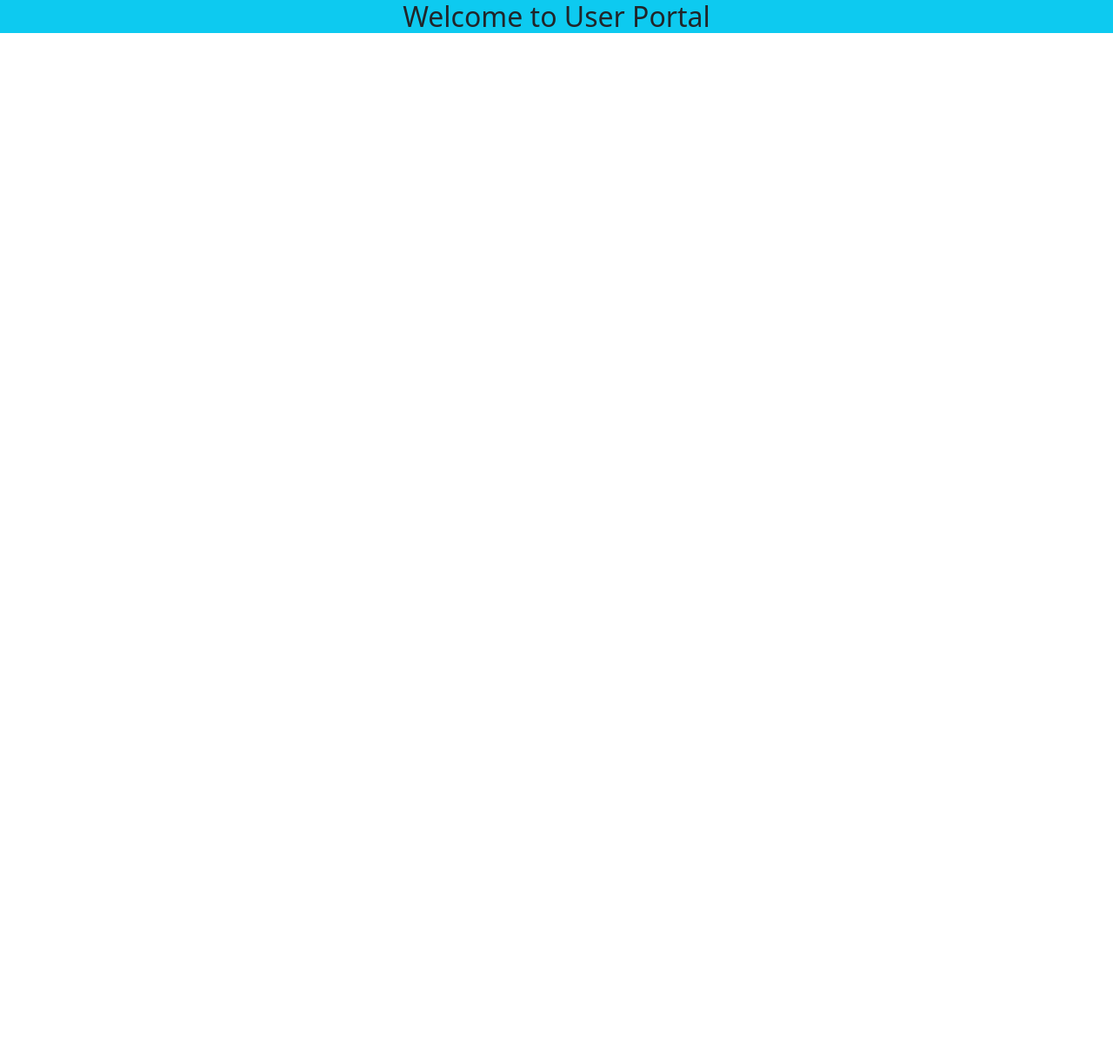
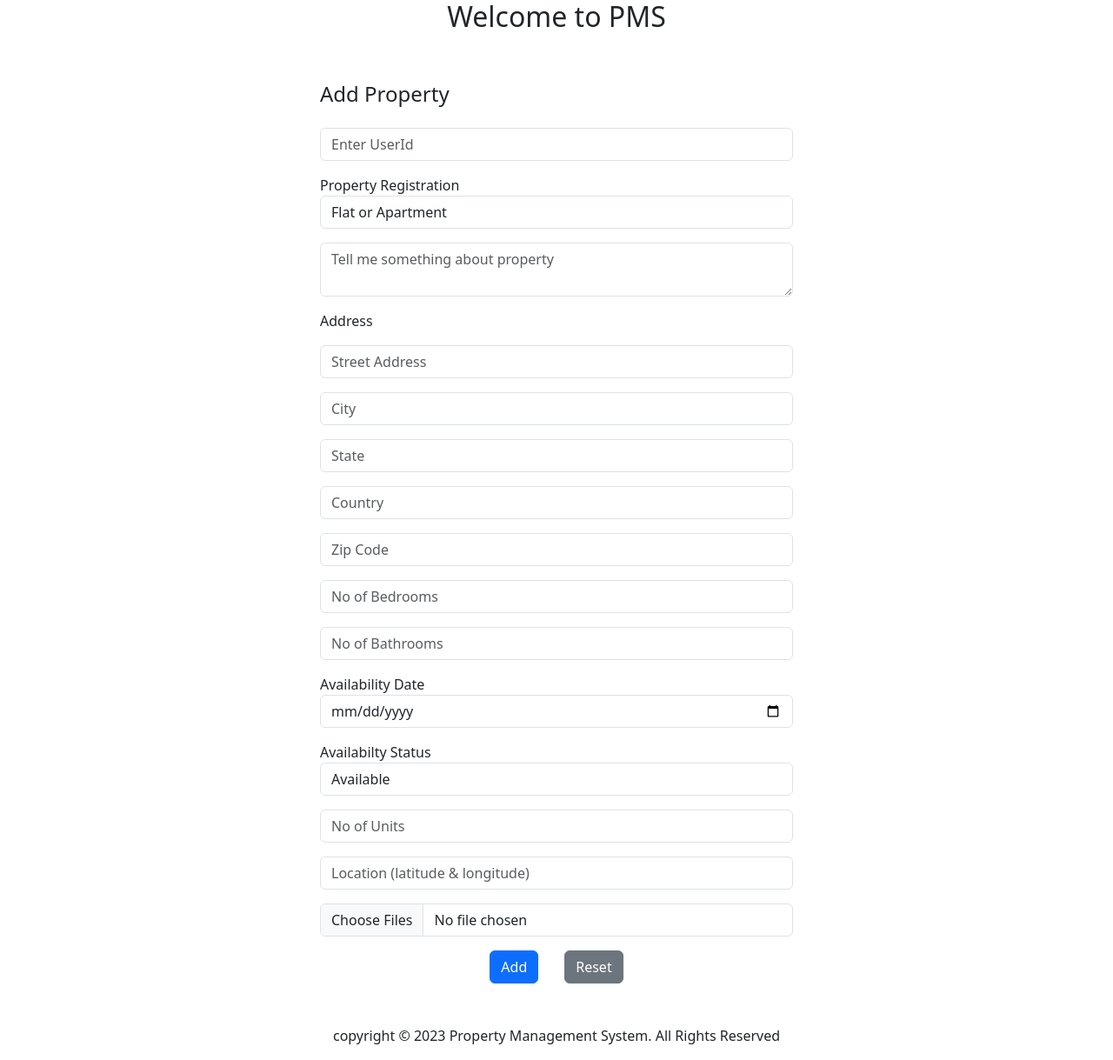
Before and after one commit to Sai6347/ReactNodeJsfrontend, a React (Create React App) app: page /addprop in a window 1280 px wide. Shown: the whole page at 87% size. Before the commit the page ends 800 px from the top, so only its background shows below. Built offline with nearby package versions, Linux system fonts and the light colour scheme.

Commit message:
updated frontend

```diff
--- a/src/App.js
+++ b/src/App.js
@@ -3,30 +3,38 @@ import Home from "./components/Home"
 import AddUser from "./components/AddUser";
 import UpdateUser from "./components/UpdateUser";
 import Login from "./components/Login";
-import Authentication from "./components/Authentication"
+import Authentication from "./components/Authentication";
+import AddProperty from "./components/AddProperty";
 import 'bootstrap/dist/css/bootstrap.min.css';
 import GetUser from "./components/GetUser";
 
 function App() {
   return (
     <div className="App">
-      <div>
-      <h2 className="text-center bg-info">Welcome to User Portal</h2>
-      </div>
+
+      <header className="d-flex justify-content-center align-items-center display-4">
+        <h2>Welcome to PMS</h2>
+      </header>
+
 
       <BrowserRouter>
         <Routes>
           <Route path="/" element={<Home/>}/>
           <Route path="/login" element={<Login/>}/>
           <Route path="/get" element={<GetUser/>}/>
-          <Route path="/add" element={<AddUser/>}/>
+          <Route path="/signup" element={<AddUser/>}/>
           <Route path="/update/:id" element={<UpdateUser/>}/>
           <Route path="/auth" element={<Authentication/>}/>
+          <Route path="/addprop" element={<AddProperty/>}/>
         </Routes>
       </BrowserRouter>
-      {/* <div className="footer">
-        <p>&copy </p>
-      </div> */}
+
+
+      <footer>
+        <p>copyright &copy; 2023 Property Management System. All Rights Reserved</p>
+      </footer>
+
+
     </div>
   );
 }
--- /dev/null
+++ b/src/components/AddProperty.jsx
@@ -0,0 +1,132 @@
+import React, { useState } from "react";
+import axios from "axios";
+
+
+const AddProperty = (props) => {
+  const [property, setProperty] = useState({
+    propertyType: "",
+    propertyDesc: "",
+    streetAddress: "",
+  });
+  const [file, setFile] = useState(null);
+  const base_url = "http://localhost:8800";
+
+  const handleChange = (e) => {
+    setProperty((prev) => ({ ...prev, [e.target.name]: e.target.value }));
+  };
+
+  const handleClick = async (e) => {
+    e.preventDefault();
+    try {
+
+        const formData = new FormData();
+        formData.append("firstName", property.firstName);
+
+        // formData.append("file", file);
+
+
+        await axios.post(base_url+"/addUser", formData, {
+            headers: {
+                "Content-Type": "multipart/form-data",
+            },
+            withCredentials: true,
+        });
+
+        alert("Registration completed Successfully");
+        // navigate("/add");
+        } catch (err) {
+        console.log(err);
+    }
+    };
+    const handleReset = () => {
+        setProperty({
+          firstName: ''
+        });
+      };
+
+      const handleFileChange = (e) => {
+        const selectedFile = e.target.files[0];
+        setFile(selectedFile);
+    };
+
+
+  return (
+    <div className="d-flex justify-content-center align-items-center ">
+      <div className="p-5 w-50">
+        <form>
+            <h4 className="mb-4">Add Property</h4>
+            <div className="form-group">
+                <input type="text" placeholder="Enter UserId" onChange={handleChange} name="userId" className="form-control mb-3" required />
+            </div>
+            <label>Property Registration</label>
+            <div className="form-group">
+                <select onChange={handleChange} name="propertyType" className="form-control mb-3" required>
+                <option value="apartment">Flat or Apartment</option>
+                <option value="singleFamily">Single-Family Homes</option>
+                <option value="condonium">Condominium</option>
+                <option value="duplex">Duplex</option>
+                <option value="studentHouse">Student Housing</option>
+                <option value="other">Other</option>
+                </select>
+            </div>
+            <div className="form-group">
+                <textarea type="text" placeholder="Tell me something about property" onChange={handleChange} name="propertyDesc" className="form-control mb-3" required></textarea>
+            </div>
+            <div className="address">
+                <p>Address</p>
+                <div className="form-group">
+                <input type="text" placeholder="Street Address" onChange={handleChange} name="street" className="form-control mb-3" required />
+                </div>
+                <div className="form-group">
+                <input type="text" placeholder="City" onChange={handleChange} name="city" className="form-control mb-3" required/>
+                </div>
+                <div className="form-group">
+                <input type="text" placeholder="State" onChange={handleChange} name="state" className="form-control mb-3" required/>
+                </div>
+                <div className="form-group">
+                <input type="text" placeholder="Country" onChange={handleChange} name="country" className="form-control mb-3" required/>
+                </div>
+                <div className="form-group">
+                <input type="text" placeholder="Zip Code" onChange={handleChange} name="zipcode" className="form-control mb-3" required />
+                </div>
+            </div>
+            <div className="form-group">
+                <input type="number" placeholder="No of Bedrooms" onChange={handleChange} name="bedrooms" className="form-control mb-3" required />
+            </div>
+            <div className="form-group">
+                <input type="number" placeholder="No of Bathrooms" onChange={handleChange} name="bathrooms" className="form-control mb-3" required />
+            </div>
+            <label>Availability Date</label>
+            <div className="form-group">
+                <input
+                type="date" onChange={handleChange} name="availableDate" className="form-control mb-3" required />
+            </div>
+            <label>Availabilty Status</label>
+            <div className="form-group">
+                <select onChange={handleChange} name="availabilityStatus" className="form-control mb-3" required >
+                <option value="available">Available</option>
+                <option value="pending">Pending</option>
+                <option value="rented">Rented</option>
+                </select>
+            </div>
+            <div className="form-group">
+                <input type="number" placeholder="No of Units" onChange={handleChange} name="units" className="form-control mb-3" required />
+            </div>
+            <div className="form-group">
+                <input type="text" placeholder="Location (latitude & longitude)" onChange={handleChange} name="location" className="form-control mb-3" required />
+                <p></p>
+            </div>
+            <div className="form-group">
+                <input type="file" onChange={handleFileChange} name="file" className="form-control mb-3" required multiple/>
+                </div>
+            <div className="d-flex justify-content-center align-items-center">
+                <button onClick={handleClick} className="btn btn-primary">Add</button>
+                <button type="reset" className="btn btn-secondary btn-reset" onClick={handleReset}>Reset</button>
+            </div>
+        </form>
+      </div>
+    </div>
+  );
+};
+
+export default AddProperty;
--- a/src/components/AddUser.jsx
+++ b/src/components/AddUser.jsx
@@ -44,7 +44,9 @@ const AddUser = () => {
             // formData.append("date", user.date);
             formData.append("file", file);
 
-
+            console.log("***************");
+            console.log(formData);
+            console.log("%%%%%%%%%%%%%%");
             await axios.post(base_url+"/addUser", formData, {
                 headers: {
                     "Content-Type": "multipart/form-data",
@@ -53,14 +55,25 @@ const AddUser = () => {
             });
 
             alert("Registration completed Successfully");
-            navigate("/add");
+            navigate("/signup");
         } catch (err) {
             console.log(err);
         }
     };
 
+    const handleReset = () => {
+        setUser({
+          firstName: '',
+          lastName: '',
+          email: '',
+          mobile: '',
+          password: '',
+          socialmedia: '',
+        });
+      };
 
-    console.log(user);
+
+    // console.log(user);
     return(
 
         <div className="d-flex justify-content-center align-items-center ">
@@ -94,7 +107,9 @@ const AddUser = () => {
             </div>
             <div className="d-flex justify-content-center align-items-center">
                 <button onClick={handleClick} className="btn btn-primary">Add</button>
+                <button type="reset" className="btn btn-secondary btn-reset" onClick={handleReset}>Reset</button>
             </div>
+
             </form>
             </div>
         </div>
--- a/src/components/Authentication.jsx
+++ b/src/components/Authentication.jsx
@@ -59,13 +59,19 @@ const Authentication = () => {
       };
 
     return(
-        <div className="mb-4">
+        <div className="d-flex justify-content-center align-items-center">
           {auth ? (
             <div>
               <h2>You are Authorized - {name}</h2>
               <button className="btn btn-danger" onClick={handleLogout}>
                 Logout
               </button>
+              <div className="addproperty">
+                <Link to="/addprop">
+                    <button type="button" className="btn btn-success ">Add Property</button>
+                </Link>
+            </div>
+
             </div>
           ) : (
             isTokenExpired() && (
--- a/src/components/Home.jsx
+++ b/src/components/Home.jsx
@@ -43,13 +43,13 @@ const Home = () =>{
             <h4>Home Page</h4>
             <div className="">
                 <div className="addbutton">
-                    <Link to="/add">
+                    <Link to="/signup">
                         <button type="button" className="btn btn-success ">Add User</button>
                     </Link>
                 </div>
                 <div className="getbutton">
                     <Link to="/login">
-                        <button type="button" className="btn btn-light">Login</button>
+                        <button type="button" className="btn btn-light">Login User</button>
                     </Link>
                 </div>
             </div>
--- a/src/components/style.css
+++ b/src/components/style.css
@@ -1,12 +1,12 @@
 .addbutton{
-    margin-left: 1100px;
+    margin-left: 1200px;
     margin-top: 250px;
 }
 .add{
     background-color: aquamarine;
 }
 .getbutton{
-    margin-left: 1100px;
+    margin-left: 1200px;
     margin-top: 30px;
 }
 /* footer{
@@ -36,3 +36,17 @@
 .heading{
     color: antiquewhite;
 }
+
+.btn-reset{
+    margin-left: 30px;
+}
+
+.addproperty{
+    margin-left: 1200px;
+    margin-top: -30px;
+}
+
+
+footer {
+ text-align: center;
+}
```
Lines whose indentation alone changed are shown as unchanged.
